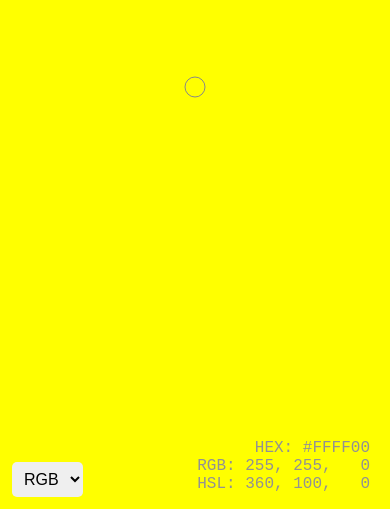
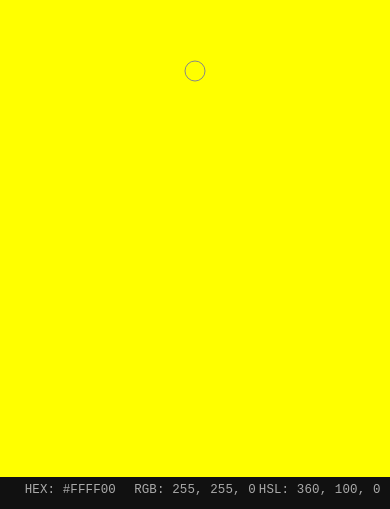
Before and after one commit to dshot92/colorpicker, a plain HTML site: page index.html in a window 390 px wide. Shown: the part 335-844 px from the top of the page. Drawn offline with Linux system fonts and the light colour scheme.

Commit message:
simplified and cleaned up

```diff
--- a/index.html
+++ b/index.html
@@ -13,49 +13,143 @@
     font: monospace, sans-serif;
     font-size: 1rem;
   }
-  canvas {
-    position: absolute;
-    top: 0; left: 0;
-    touch-action: none;
+  body {
+    display: flex;
+    flex-direction: column;
+    height: 100vh;
+    width: 100vw;
+    overflow: hidden;
   }
-  select {
-    position: absolute;
-    bottom: 0px;
-    left: 0%;
-    padding: 0.5rem;
-    margin: 0.75rem;
-    border: none;
-    border-radius: 5px;
-    font-size: 1rem;
+  #c {
+    flex: 1 1 auto;
+    display: block;
+    position: relative;
+    width: 100vw;
+    height: calc(100vh - 3.5rem); /* leave space for bottom bar */
+    min-height: 0;
+    min-width: 0;
+  }
+  #bottomBar {
+    display: block;
+    width: 100vw;
+    background: #111;
+    color: #aaa;
+    padding: 0.5rem 1.5rem 0.5rem 1rem;
+    font-size: 1.1rem;
+    z-index: 10;
+    box-sizing: border-box;
+    min-height: 2rem;
   }
   #colorInfo {
+    display: grid;
+    grid-template-columns: 1fr 1fr 1fr;
+    grid-template-rows: 1fr;
+    align-items: center;
+    width: 100%;
+    gap: 0;
+    justify-content: stretch;
+  }
+  #colorInfo span {
+    display: block;
+    width: 100%;
+    min-width: 0;
+    text-align: center;
+    font-family: monospace, 'Fira Mono', 'Consolas', 'Menlo', 'Liberation Mono', 'Courier New', Courier, monospace;
+    color: #aaa;
+    background: none;
+    font-size: 0.92rem;
+    white-space: nowrap;
+    overflow: hidden;
+    text-overflow: ellipsis;
+    letter-spacing: 0.01em;
+    margin: 0 auto;
+    cursor: pointer;
+    transition: color 0.7s;
+  }
+  #colorInfo span.copied {
+    color: #fff !important;
+  }
+  @media (max-width: 600px) {
+    #bottomBar {
+      font-size: 0.85rem;
+      padding: 0.4rem 0.5rem 0.4rem 0.5rem;
+    }
+    #colorInfo {
+      grid-template-columns: 1fr 1fr 1fr;
+      grid-template-rows: 1fr;
+      gap: 0;
+    }
+    #colorInfo span {
+      font-size: 0.78rem;
+    }
+  }
+  .copy-toast {
     position: absolute;
-    bottom: 0px;
-    right: 0px;
-    padding-right: 0.5rem;
-    margin-right: 0.75rem;
-    text-align: right;
+    left: 50%;
+    bottom: 120%;
+    transform: translateX(-50%);
+    background: #222;
+    color: #eee;
+    padding: 0.3em 1em;
+    border-radius: 0.7em;
+    font-size: 0.95em;
+    z-index: 20;
+    box-shadow: 0 2px 8px #0003;
     pointer-events: none;
+    opacity: 0;
+    transition: opacity 0.25s;
+    white-space: nowrap;
+    font-family: monospace, 'Fira Mono', 'Consolas', 'Menlo', 'Liberation Mono', 'Courier New', Courier, monospace;
+  }
+  .copy-toast.show {
+    opacity: 1;
   }
 </style>
 </head>
 <body>
 <canvas id="c"></canvas>
-<select id="colorMode">
-  <option value="rgb">RGB</option>
-  <option value="hsl">HSL</option>
-</select>
-<div id="colorInfo"></div>
+<div id="bottomBar">
+  <div id="colorInfo">
+    <span id="hexVal"></span>
+    <span id="rgbVal"></span>
+    <span id="hslVal"></span>
+  </div>
+</div>
 <script>
   const canvas = document.getElementById('c')
   const ctx = canvas.getContext('2d')
-  const select = document.getElementById('colorMode')
-  const colorInfo = document.getElementById('colorInfo')
-  let width = window.innerWidth, height = window.innerHeight
-  canvas.width = width; canvas.height = height
+  const hexVal = document.getElementById('hexVal')
+  const rgbVal = document.getElementById('rgbVal')
+  const hslVal = document.getElementById('hslVal')
+
+  let updateRequested = false;
+  function requestUpdate() {
+    if (!updateRequested) {
+      updateRequested = true;
+      requestAnimationFrame(() => {
+        updateRequested = false;
+        updateCanvas();
+      });
+    }
+  }
+
+  function resizeCanvas() {
+    // Set canvas size to exclude bottom bar
+    const bar = document.getElementById('bottomBar');
+    const barHeight = bar.offsetHeight;
+    const w = window.innerWidth;
+    const h = window.innerHeight - barHeight;
+    canvas.width = w;
+    canvas.height = h;
+    width = w;
+    height = h;
+    requestUpdate();
+  }
+  let width = window.innerWidth, height = window.innerHeight;
+  resizeCanvas();
+  window.addEventListener('resize', resizeCanvas);
 
   let z = 0
-  let mode = select.value
 
   function hsvToRgb(h, s, v) {
     h = h % 360;
@@ -104,20 +198,14 @@
   let lastPointerCanvas = { x: width / 2, y: height / 2 }; // actual canvas coordinates
 
   function colorFromXY(xNorm, yNorm, zNorm) {
-    if (mode === 'rgb') {
-      // Map xNorm to Red, yNorm to Green, zNorm to Blue
-      return `rgb(${xNorm*255},${yNorm*255},${zNorm*255})`;
-    } else {
-      const h = xNorm*360, s = yNorm*100, l = zNorm*100;
-      const [r, g, b] = hslToRgb(h, s, l);
-      return `rgb(${r},${g},${b})`;
-    }
+    // Always use RGB for fill
+    return `rgb(${xNorm*255},${yNorm*255},${zNorm*255})`;
   }
 
   function pad3(val) {
-    // Pad to 3 digits, but don't show useless zeros
+    // Pad to 3 digits, but don't show leading zeros
     val = Math.round(val).toString();
-    return val.padStart(3, ' ');
+    return val;
   }
 
   function getColorValues(xNorm, yNorm, zNorm) {
@@ -166,8 +254,9 @@
 
   function drawOverlay(xNorm, yNorm, zNorm) {
     const values = getColorValues(xNorm, yNorm, zNorm);
-    colorInfo.innerHTML = `<pre>${values.hex}\n${values.rgb}\n${values.hsl}</pre>`;
-    colorInfo.style.color = getOverlayTextColor(xNorm, yNorm, zNorm);
+    hexVal.textContent = values.hex;
+    rgbVal.textContent = values.rgb;
+    hslVal.textContent = values.hsl;
     setFaviconAndTitle(values.hex.replace('HEX: ', ''));
   }
 
@@ -192,18 +281,9 @@
 
   function updateColorInfo(xNorm, yNorm, zNorm) {
     const values = getColorValues(xNorm, yNorm, zNorm);
-    colorInfo.innerHTML = `<pre>${values.hex}\n${values.rgb}\n${values.hsl}</pre>`;
-  }
-
-  let updateRequested = false;
-  function requestUpdate() {
-    if (!updateRequested) {
-      updateRequested = true;
-      requestAnimationFrame(() => {
-        updateRequested = false;
-        updateCanvas();
-      });
-    }
+    hexVal.textContent = values.hex;
+    rgbVal.textContent = values.rgb;
+    hslVal.textContent = values.hsl;
   }
 
   let dragging = false;
@@ -330,6 +410,57 @@
     return 0.2126*r + 0.7152*g + 0.0722*b;
   }
 
+  // Add clipboard copy logic
+  function showCopyToast(target, msg) {
+    let toast = target.parentNode.querySelector('.copy-toast');
+    if (!toast) {
+      toast = document.createElement('div');
+      toast.className = 'copy-toast';
+      target.parentNode.appendChild(toast);
+    }
+    toast.textContent = msg;
+    // Position above the span
+    const spanRect = target.getBoundingClientRect();
+    const parentRect = target.parentNode.getBoundingClientRect();
+    toast.style.left = (target.offsetLeft + target.offsetWidth/2) + 'px';
+    toast.style.bottom = (target.offsetHeight + 20) + 'px';
+    toast.classList.add('show');
+    clearTimeout(toast._timeout);
+    toast._timeout = setTimeout(() => {
+      toast.classList.remove('show');
+    }, 900);
+  }
+  function makeCopyable(span) {
+    span.addEventListener('click', function () {
+      if (!span.textContent) return;
+      const text = span.textContent.replace(/^(HEX: |RGB: |HSL: )/, '');
+      if (navigator.clipboard && typeof navigator.clipboard.writeText === 'function') {
+        navigator.clipboard.writeText(text);
+        span.classList.add('copied');
+        setTimeout(() => {
+          span.classList.remove('copied');
+        }, 700);
+        showCopyToast(span, 'Copied');
+      } else {
+        // fallback for older browsers
+        const textarea = document.createElement('textarea');
+        textarea.value = text;
+        document.body.appendChild(textarea);
+        textarea.select();
+        try { document.execCommand('copy'); } catch (e) {}
+        document.body.removeChild(textarea);
+        span.classList.add('copied');
+        setTimeout(() => {
+          span.classList.remove('copied');
+        }, 700);
+        showCopyToast(span, 'Copied');
+      }
+    });
+  }
+  makeCopyable(hexVal);
+  makeCopyable(rgbVal);
+  makeCopyable(hslVal);
+
   // Initial draw
   requestUpdate();
 </script>
```
